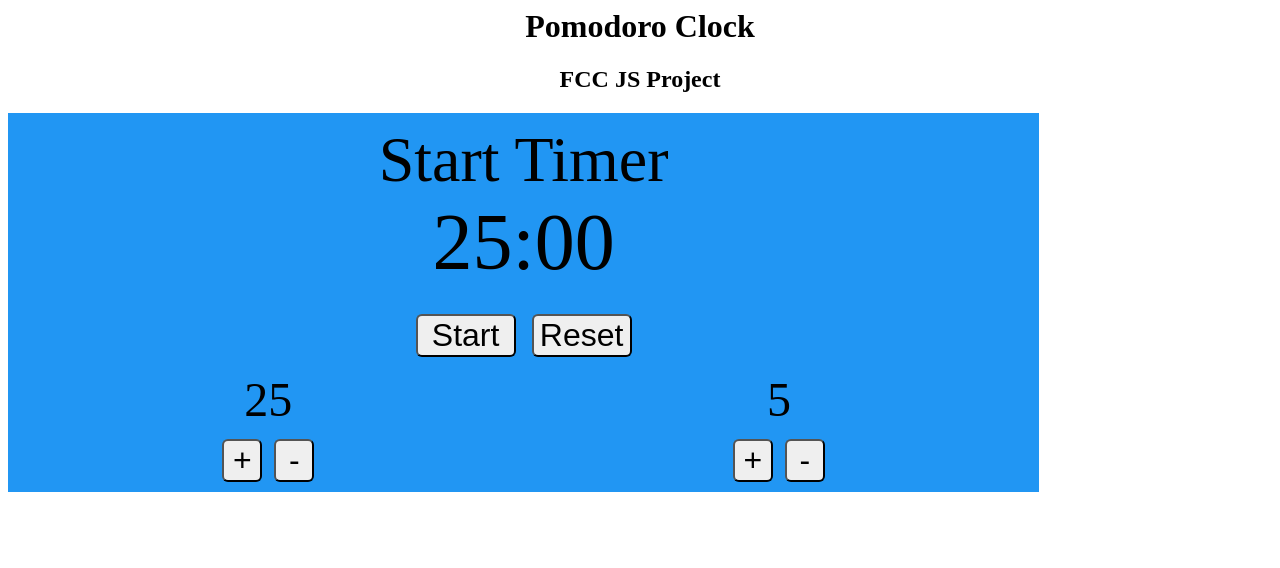
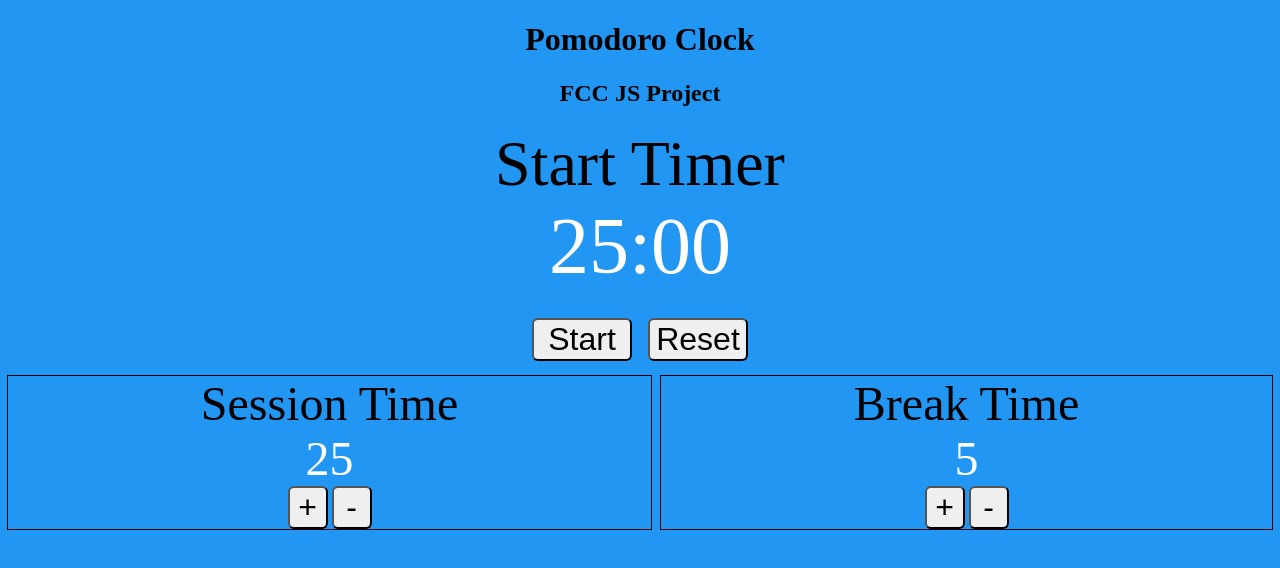
Before and after one commit to hakuamesan/fcc-pomodoro-clock, a plain HTML site: page index.html in a window 1280 px wide. Drawn offline with Linux system fonts and the light colour scheme.

Commit message:
redesign, minor fixes

```diff
--- a/index.html
+++ b/index.html
@@ -1,9 +1,20 @@
+<!DOCTYPE html>
+<html>
+								<head>
 																<link href="style.css" rel="stylesheet">
+																<meta charset="utf-8">
+																<meta name="viewport" content="width=device-width, initial-scale=1">
+																<meta name="description" content="Pomodoro clock">
+																<title>Pomodoro Clock</title>
+								</head>
 
+								<body>
+																<header>
 																								<h1> Pomodoro Clock</h1>
 																								<h2> FCC JS Project </h2>
+																</header>
 
-<div id="main">
+																<main>
 																								<div id="pomodoro">
 
 																																<div id="timer">
@@ -27,22 +38,18 @@
 																																</div>
 
 																																<div id="settings">
-      <div id="session-label">
-      <div id="session-length">
-        25
-      </div>
+																																								<div id="session-label">Session Time </div>
+																																								<div id="session-length"> 25 </div>
 
 																																								<div id="session-controls">
 																																																<button id="session-increment">+</button>
 																																																<button id="session-decrement">-</button>
 																																								</div>
 																																</div>
-    </div>
 
-    <div id="break-label">
-      <div id="break-length">
-        5
-      </div>
+																																<div id="settings">
+																																								<div id="break-label"> Break Time</div>
+																																								<div id="break-length"> 5 </div>
 
 																																								<div id="break-controls">
 																																																<button id="break-increment">+</button>
@@ -51,14 +58,12 @@
 																																</div>
 																								</div>
 
-    </div>
-
-  </div>
-
-</div>
-
 
 																								<div id="mocha"></div>
 
+																								<footer>
 																																<script src="script.js"></script>
 																																<script src="https://cdn.freecodecamp.org/testable-projects-fcc/v1/bundle.js"></script>
+																								</footer>
+								</body>
+</html>
--- a/style.css
+++ b/style.css
@@ -1,9 +1,16 @@
 *{
- // outline: 1px solid red;
+ /* outline: 1px solid red;*/
 }
 
 html {
   text-align:center;
+  background-color: #2196F3;
+}
+
+#main{
+  text-align: center;
+  text-justify: center;
+  padding: 10px;
 }
 
 #pomodoro {
@@ -11,9 +18,6 @@ html {
   grid-template-columns: auto auto  ;
   grid-template-rows: auto auto;
   grid-gap: 10px;
-  background-color: #2196F3;
-  padding: 10px;
-  width: 80%;
   text-align: center;
 }
 
@@ -28,6 +32,7 @@ html {
 
 #time-left{
   font-size: 5rem;
+  color: white;
 }
 
 
@@ -37,6 +42,11 @@ html {
 
 #break-label{
   font-size: 3rem;
+}
+
+#session-length, #break-length{
+	font-size: 3rem;
+	color: white;
 }
 
 button {
@@ -52,3 +62,7 @@ button {
 #reset {
   width: 100px;
 }
+
+#settings {
+  outline: 1px solid black;
+}
```
Lines whose indentation alone changed are shown as unchanged.
